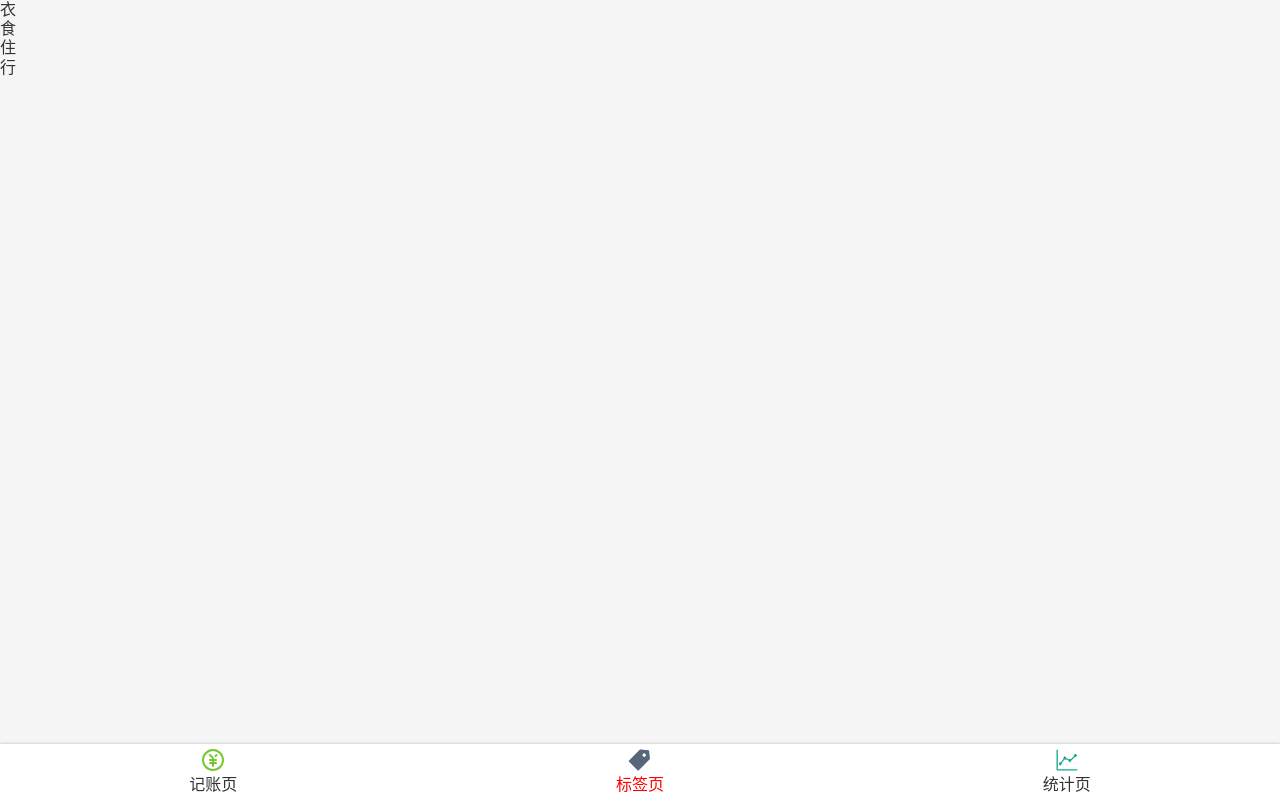
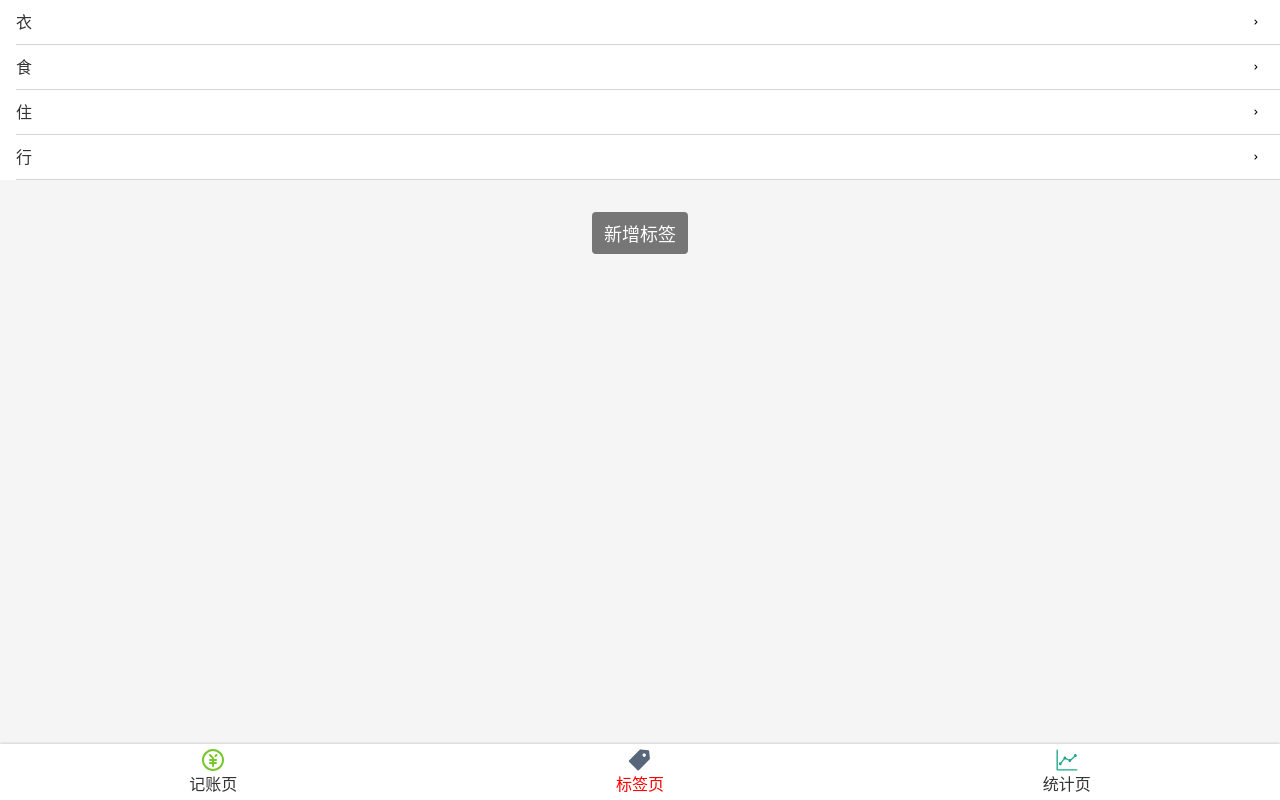
Before and after one commit to Lisbeth1128/account-2, a React app: page /#/tags in a window 1280 px wide. Built offline with nearby package versions, Linux system fonts and the light colour scheme.

Commit message:
完成 tag list 样式

```diff
--- a/src/index.scss
+++ b/src/index.scss
@@ -53,3 +53,9 @@
     display: block;
     clear: both;
 }
+
+.oneLine {
+    white-space: nowrap;
+    overflow: hidden;
+    text-overflow: ellipsis
+}
--- a/src/views/Tags.tsx
+++ b/src/views/Tags.tsx
@@ -1,15 +1,61 @@
 import Layout from '../components/Layout'
 import React from 'react'
 import { useTags } from 'useTags';
+import styled from 'styled-components';
+import Icon from 'components/Icon';
+
+const TagList = styled.ol`
+  font-size: 16px;
+  background-color: white;
+  > li {
+    border-bottom: 1px solid #d5d5d9;
+    line-height: 20px;
+    padding: 12px 16px 12px 0;
+    margin-left: 16px;
+    display: flex;
+    justify-content: space-between;
+    align-items: center;
+  }
+`
+
+const Button = styled.button`
+  font-size: 18px;
+  border: none;
+  padding: 8px 12px;
+  background-color: #767676;
+  border-radius: 4px;
+  color: white;
+`
+
+const Center = styled.div`
+  display: flex;
+  justify-content: center;
+  align-items: center;
+  flex-direction: column;
+`
+
+const Space = styled.div`
+  height: 16px;
+`
 
 function Tags() {
     const {tags, setTags} = useTags()
     return (
       <>
         <Layout>
-          <ol>
-            {tags.map(tag => <li key={tag}>{tag}</li>)}
-          </ol>
+          <TagList>
+            {tags.map(tag =>
+              <li key={tag}>
+              <span className="oneLine">{tag}</span>
+              <Icon name="right"></Icon>
+              </li>
+            )}
+          </TagList>
+          <Center>
+            <Space />
+            <Space />
+            <Button>新增标签</Button>
+          </Center>
         </Layout>
       </>
     );
```
Also changed, not shown: src/icons/left.svg (added), src/icons/right.svg (added).
